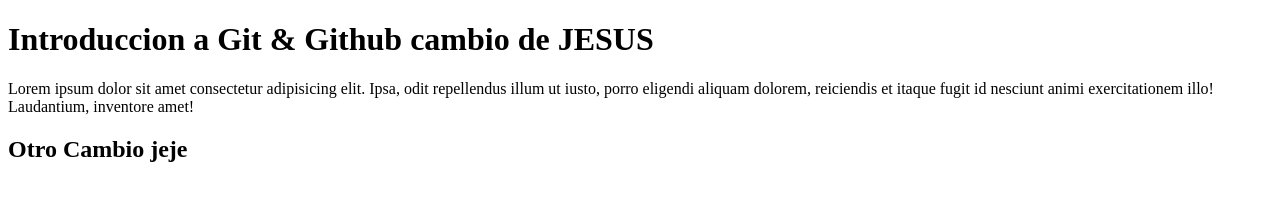
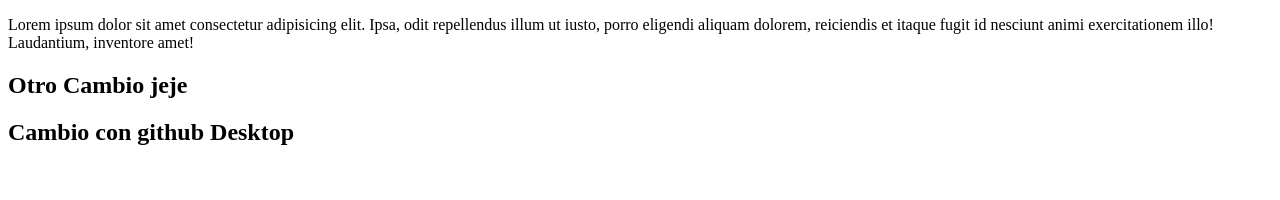
Before and after one commit to gmanriqe-mbook/git-prueba, a plain HTML site: page index.html in a window 1280 px wide. Drawn offline with Linux system fonts and the light colour scheme.

Commit message:
Casmbio nuevo

```diff
--- a/index.html
+++ b/index.html
@@ -10,12 +10,14 @@
 </head>
 <body>
     <header>
-        <h1>Introduccion a Git & Github cambio de JESUS</h1>
+
     </header>
     <section>
         <p>Lorem ipsum dolor sit amet consectetur adipisicing elit. Ipsa, odit repellendus illum ut iusto, porro eligendi aliquam dolorem, reiciendis et itaque fugit id nesciunt animi exercitationem illo! Laudantium, inventore amet!</p>
 
         <h1>Otro Cambio jeje</h1>
+
+        <h2>Cambio con github Desktop</h2>
     </section>
 </body>
 </html>
```
